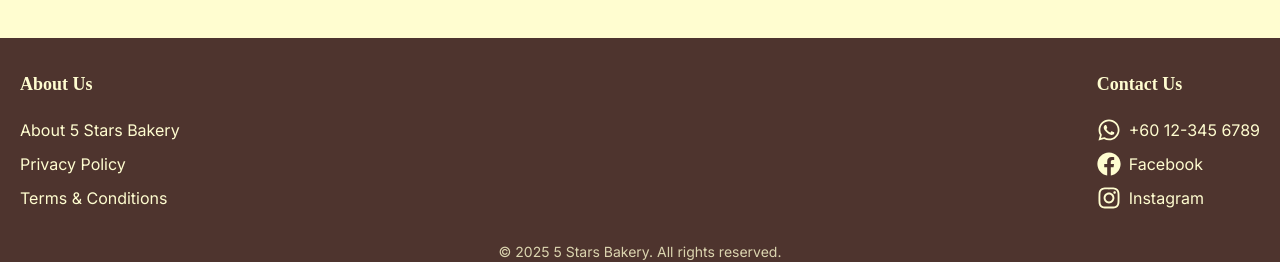
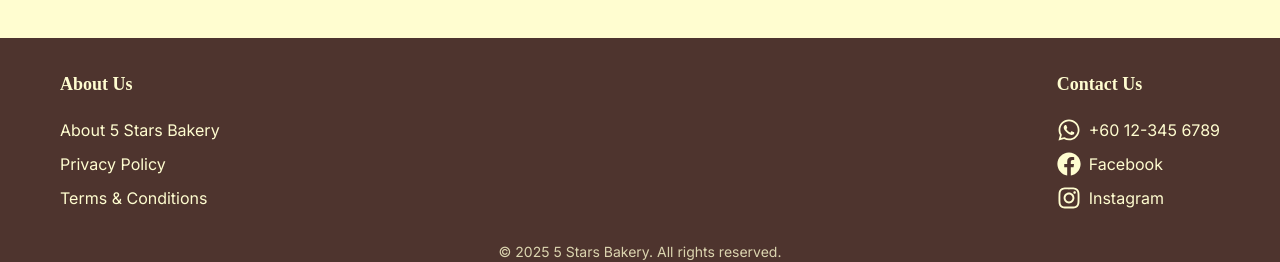
Before and after one commit to JiaHong531/5starsbakery, a React (Vite) app in the folder frontend/: page / in a window 1280 px wide. Shown: the part 506-768 px from the top of the page. Built offline with nearby package versions, Linux system fonts and the light colour scheme; no server answers.

Commit message:
adjust footer layout

```diff
--- a/frontend/src/components/Footer.jsx
+++ b/frontend/src/components/Footer.jsx
@@ -5,7 +5,7 @@
 const Footer = () => {
     return (
         <footer className="bg-header-bg text-text-light py-8 mt-auto">
-            <div className="container-custom flex flex-wrap justify-between items-start gap-8">
+            <div className="max-w-[1200px] mx-auto px-5 flex flex-wrap justify-between items-start gap-8">
                 <div className="flex flex-col gap-2.5">
                     <h3 className="mb-2.5 text-lg font-semibold font-serif text-2xl">About Us</h3>
                     <Link to="/about" className="hover:text-accent-1 transition-colors font-sans text-base">About 5 Stars Bakery</Link>
```
